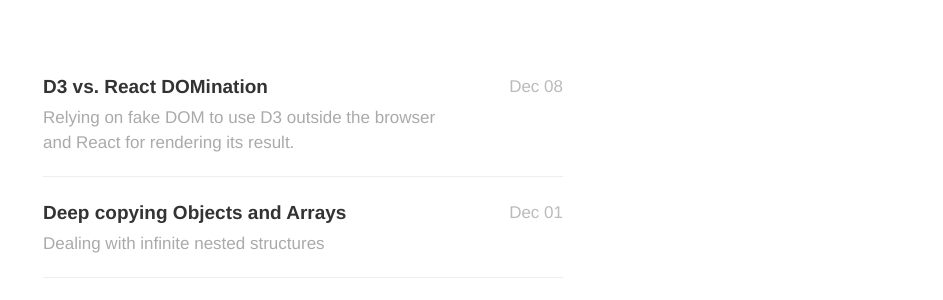
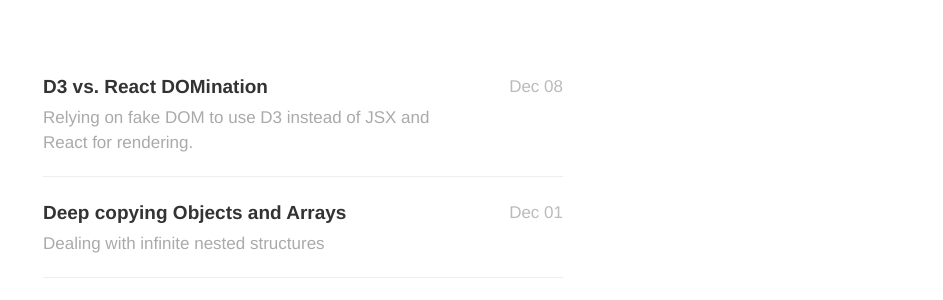
Before and after one commit to nickbalestra/nickbalestra.github.io, a Jekyll site: the page built from index.html, in a window 1280 px wide and 900 px high. Shown: the part 367-667 px from the top of the window, without its empty margins (337-1280 px from the left). Built offline with Jekyll 4.4.1, drawn with Linux system fonts in a browser that asks for light colours; nearby versions of some CDN libraries; Markdown is read by kramdown in place of the engine named in the settings; the list of posts is cut into pages by our own code.

Commit message:
better subtitile

```diff
--- a/_posts/2015-12-8-sankey-d3-faux-DOM-react.md
+++ b/_posts/2015-12-8-sankey-d3-faux-DOM-react.md
@@ -1,7 +1,7 @@
 ---
 title: "D3 vs. React DOMination"
 date: 2015-12-8
-description: Relying on fake DOM to use D3 outside the browser and React for rendering its result.
+description: Relying on fake DOM to use D3 instead of JSX and React for rendering.
 ---
 
 If you try pairing up [D3](http://d3js.org/) with [React](https://facebook.github.io/react/) to create interactive data visualizations, you'll soon discover that both libraries try to solve the same problem and they both want to be in control of the DOM. While React does this with its DOM diffing approach, D3 does it with its enter-update-exit pattern.
```
